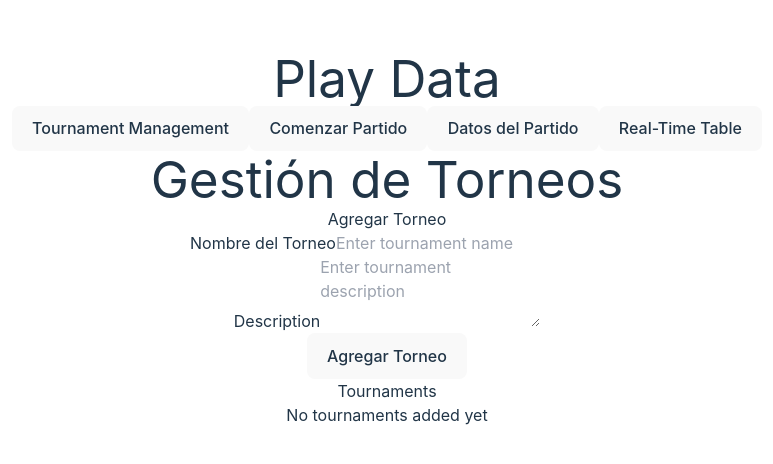
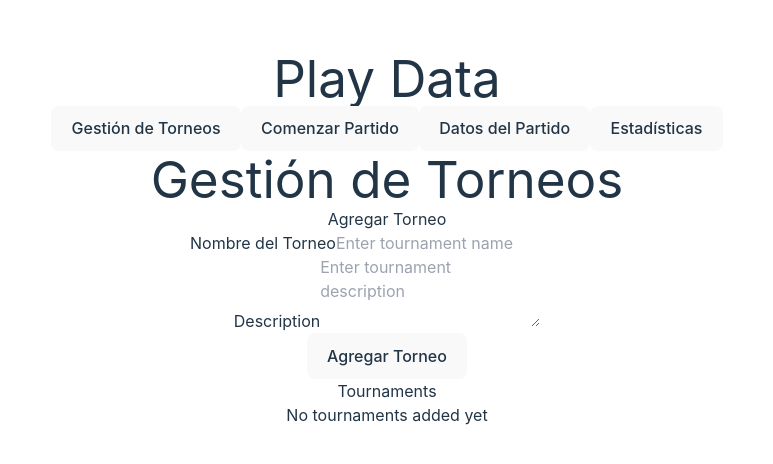
Before and after one commit to nanec0/sports-stats-tracker, a React (Vite) app: page / in a window 1280 px wide. Shown: the part 162-626 px from the top of the page, without its empty margins (253-1026 px from the left). Built offline with nearby package versions, Linux system fonts and the light colour scheme.

Commit message:
translation from english to spanish

```diff
--- a/src/App.tsx
+++ b/src/App.tsx
@@ -108,7 +108,7 @@ const App = () => {
           onClick={() => setActiveComponent("tournamentManagement")}
           className="bg-yellow-500 text-white p-2 rounded hover:bg-yellow-600 mr-2"
         >
-          Tournament Management
+          Gestión de Torneos
         </button>
         <button
           onClick={() => setActiveComponent("preMatchConfig")}
@@ -126,7 +126,7 @@ const App = () => {
           onClick={() => setActiveComponent("realTimeTable")}
           className="bg-purple-500 text-white p-2 rounded hover:bg-purple-600"
         >
-          Real-Time Table
+          Estadísticas
         </button>
       </div>
       <div className="grid grid-cols-1 gap-4">
```
